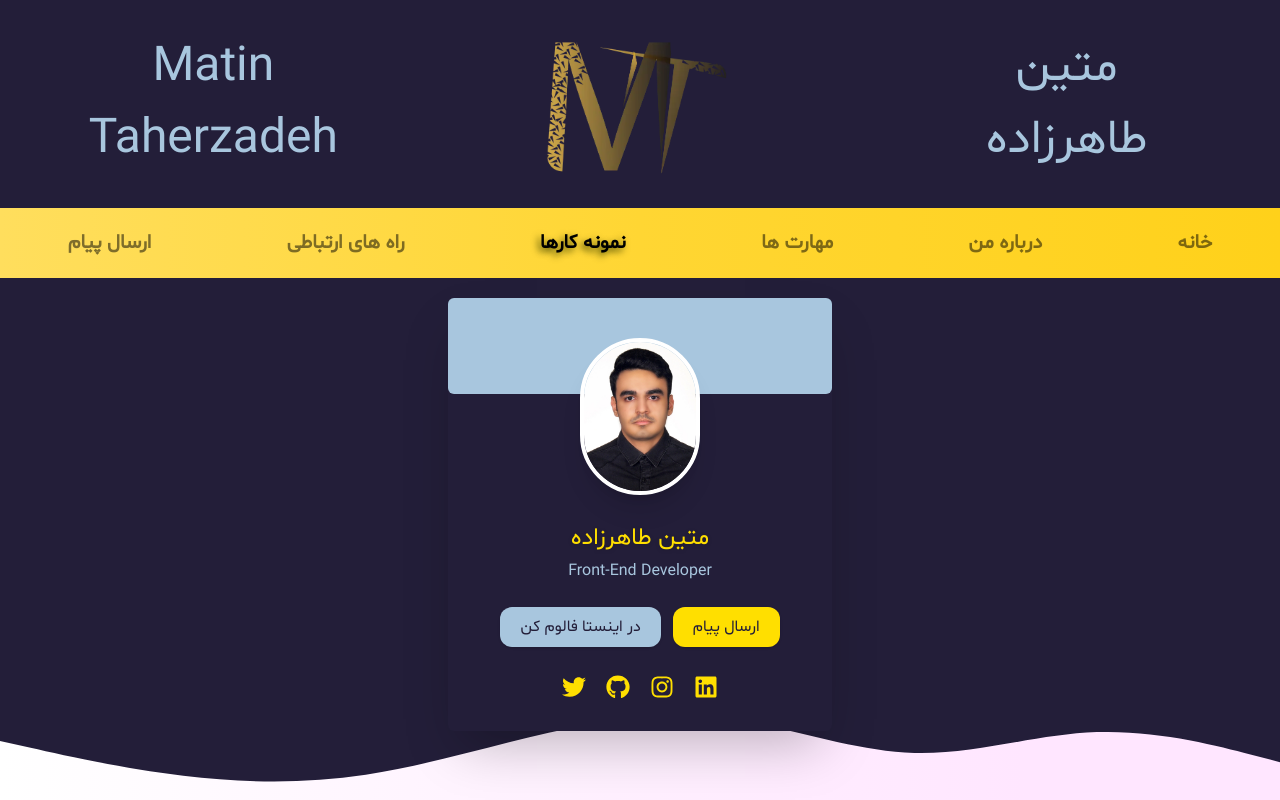
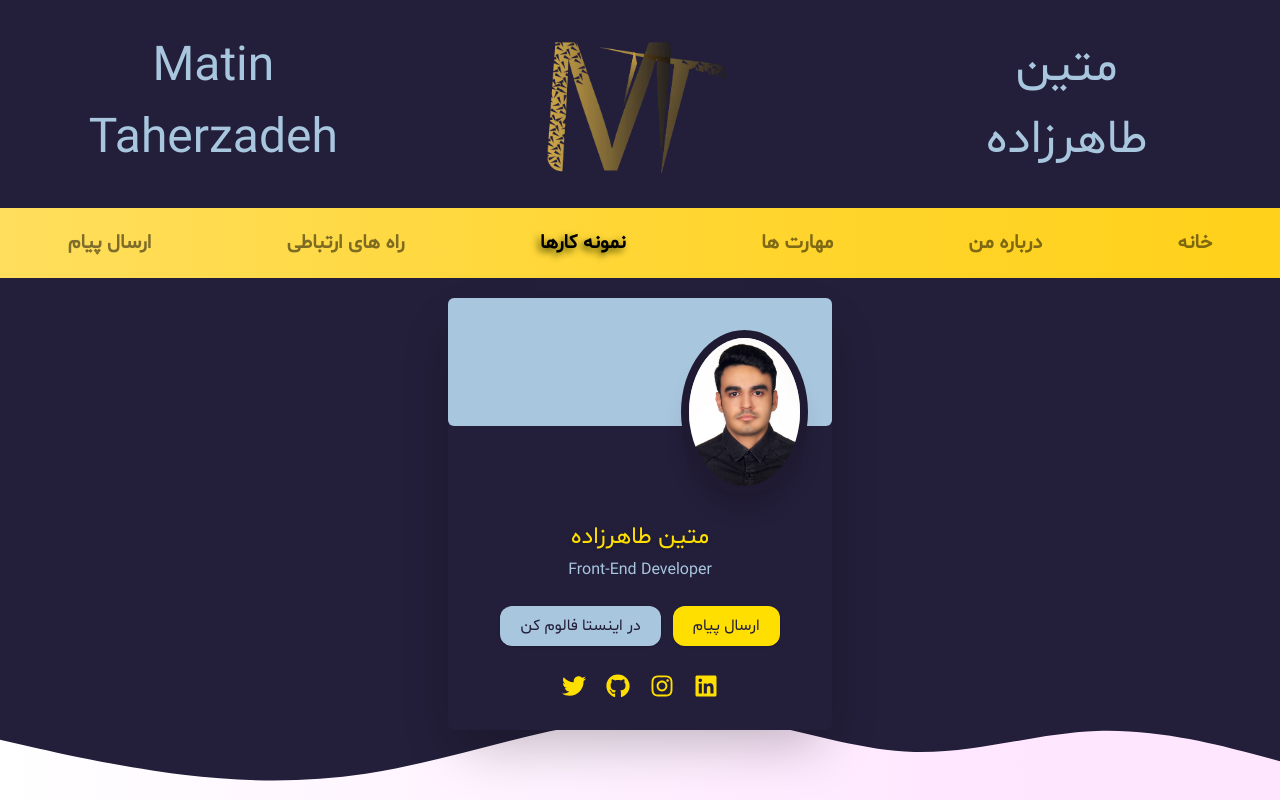
Before and after one commit to MatinT-SA/My-Personal-Website, a Next.js app: page / in a window 1280 px wide. Shown: the top 800 px of the page. Built offline with nearby package versions, Linux system fonts and the light colour scheme.

Commit message:
profile card image

```diff
--- a/app/components/ProfileCard.js
+++ b/app/components/ProfileCard.js
@@ -10,23 +10,24 @@ export default function ProfileCard() {
 
   return (
     <div className="relative w-full bg-[url('/images/profile-card-bg.svg')] bg-no-repeat bg-cover bg-bottom pt-1 pb-28">
-      {/* Card itself, centered */}
       <div className="w-full max-w-sm mx-auto my-4 bg-purple-primary shadow-2xl pt-0 pb-8 flex flex-col items-center relative rounded-md">
         {/* Cover Photo */}
         <div
-          className="w-full h-24 rounded-md mb-[-56px]"
+          className="w-full h-32 rounded-md -mb-24"
           style={{ backgroundColor: "var(--color-blue-light)" }}
         />
 
         {/* Profile Image */}
-        <div className="relative z-10">
+        <div
+          className="relative cursor-pointer"
+          onClick={() => setIsModalOpen(true)}
+        >
           <Image
             src="/images/Matin-Taherzadeh-portrait.webp"
             alt="Matin Taherzadeh"
-            width={120}
-            height={120}
-            className="rounded-full border-4 border-white shadow-xl cursor-pointer hover:opacity-90 transition"
-            onClick={() => setIsModalOpen(true)}
+            width={127}
+            height={160}
+            className="rounded-[50%] border-8 border-purple-tertiary shadow-xl hover:opacity-90 transition object-cover ml-52"
             priority
           />
         </div>
--- a/app/components/ProfileModal.js
+++ b/app/components/ProfileModal.js
@@ -6,8 +6,14 @@ export default function ProfileModal({ isOpen, onClose }) {
   if (!isOpen) return null;
 
   return (
-    <div className="fixed inset-0 bg-black/70 flex justify-center items-center z-50">
-      <div className="relative bg-purple-secondary p-6 rounded-2xl max-w-[90vw] max-h-[90vh] shadow-2xl">
+    <div
+      className="fixed inset-0 bg-black/70 flex justify-center items-center z-50"
+      onClick={onClose}
+    >
+      <div
+        className="relative bg-purple-secondary p-6 rounded-2xl max-w-[90vw] max-h-[90vh] shadow-2xl overflow-hidden"
+        onClick={(e) => e.stopPropagation()}
+      >
         {/* Close Button */}
         <button
           onClick={onClose}
@@ -16,17 +22,25 @@ export default function ProfileModal({ isOpen, onClose }) {
         >
           &times;
         </button>
+
+        {/* Modal Name */}
         <h4 className="text-lg font-bold mb-4 text-center text-yellow-primary">
-          &lt;Web&gt; Matin Taherzadeh &lt;/Programmer&gt;
+          متین طاهرزاده &lt;Front-End Developer&gt;
         </h4>
+
         {/* Modal Image */}
-        <Image
-          src="/images/Matin-Taherzadeh-portrait.webp"
-          alt="Matin Taherzadeh Enlarged"
-          width={500}
-          height={500}
-          className="rounded-xl object-cover mx-auto"
-        />
+        <div className="w-full h-80 relative rounded-xl overflow-hidden">
+          <Image
+            src="/images/Matin-Taherzadeh-portrait.webp"
+            alt="Matin Taherzadeh Enlarged"
+            fill
+            className="object-cover rounded-xl"
+            sizes="(max-width: 768px) 80vw, (max-width: 1200px) 60vw, 500px"
+            priority
+          />
+        </div>
+
+        {/* Close Button */}
         <div className="flex justify-center mt-4">
           <button
             onClick={onClose}
```
